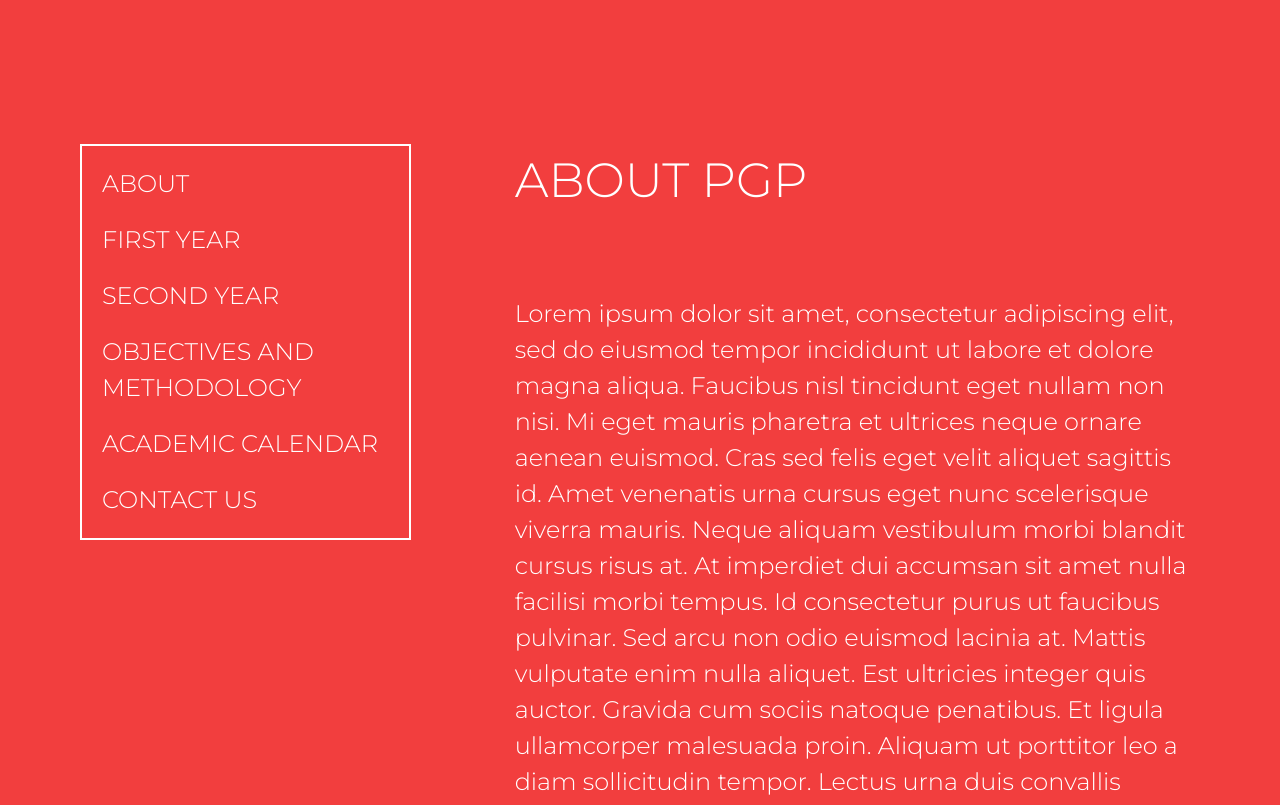
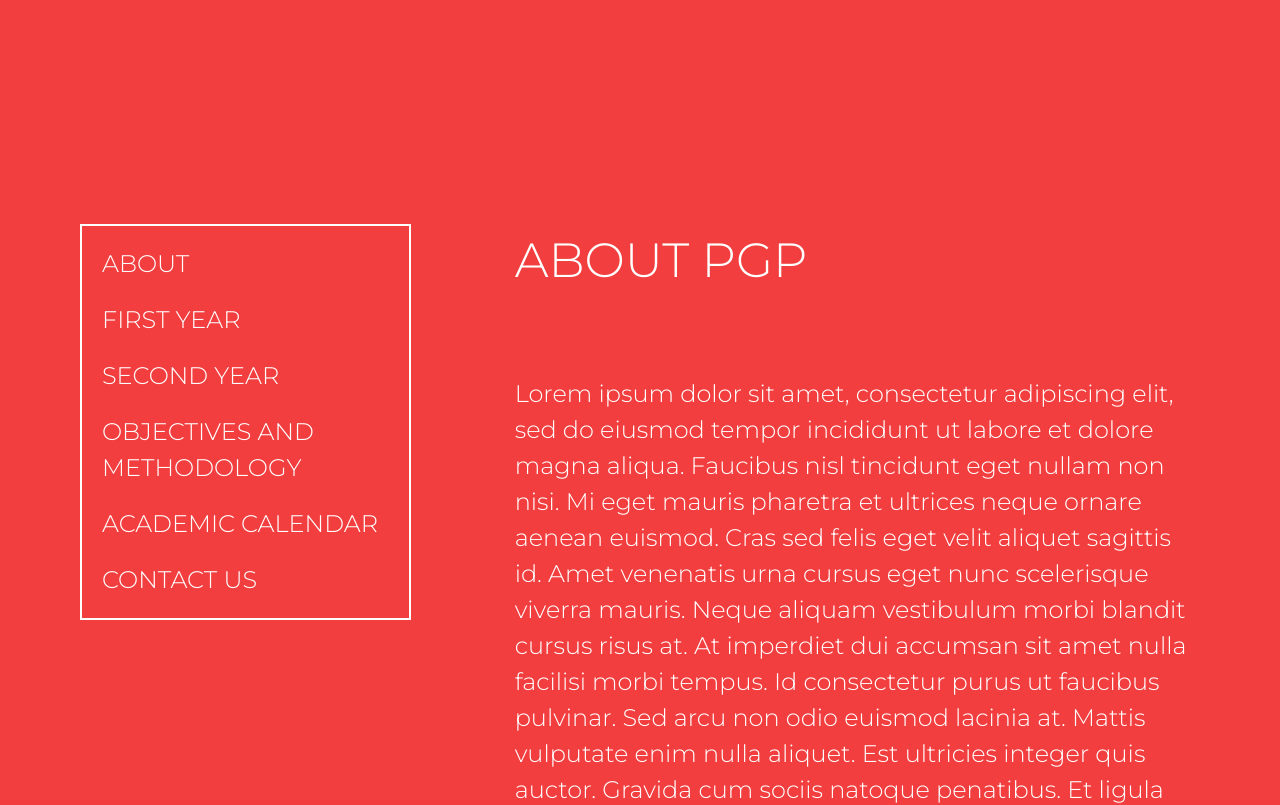
Before and after one commit to pythonidae-lupus/iimRohtakRedesign, a React (Create React App) app: page /pgp in a window 1280 px wide. Shown: the top 805 px of the page. Built offline with nearby package versions, Linux system fonts and the light colour scheme.

Commit message:
grid mt to 20

```diff
--- a/src/pages/components/programmes/PGP/NavBox.js
+++ b/src/pages/components/programmes/PGP/NavBox.js
@@ -35,7 +35,7 @@ const NavBox = () => {
     return (
         <Box>
         <Link to="/menu"><Text color="#fff" fontSize="24px" ml="1400px" alignItems='right'>MENU</Text></Link>
-        <Grid h='700px' templateColumns='repeat(3,1fr)' gap={6}>
+        <Grid h='700px' templateColumns='repeat(3,1fr)' gap={6} mt={20}>
 
             <GridItem ml={20} >
             <motion.div initial={{y: 100, opacity:0}}
```
